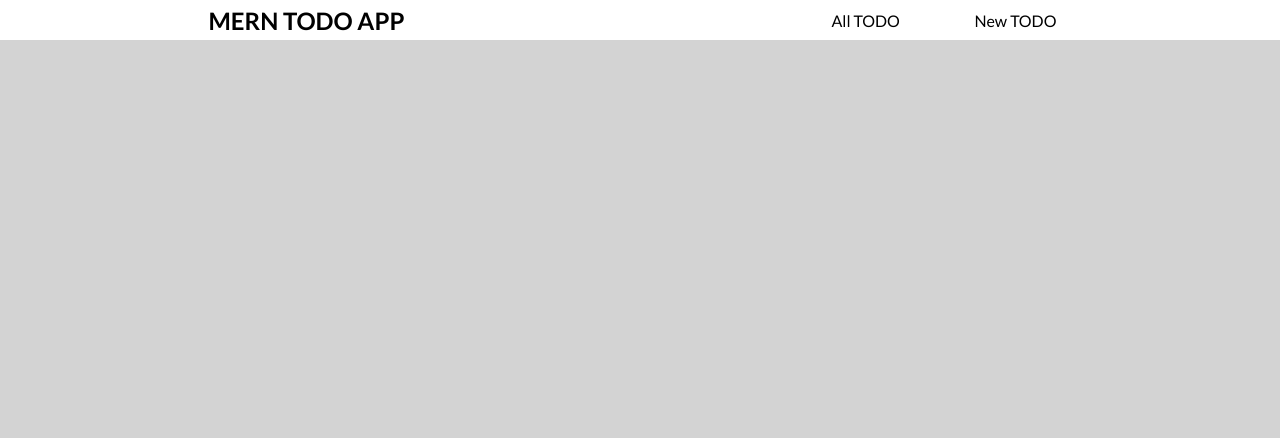
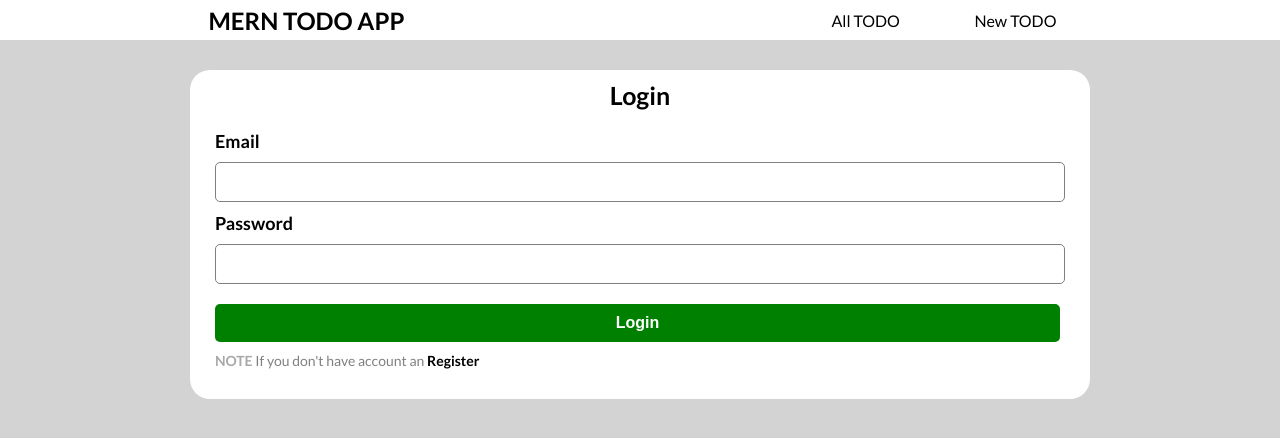
Before and after one commit to waleedrehman31/MERN-APPs, a React (Create React App) app in the folder TODO APP/client/: page /login in a window 1280 px wide. Shown: the top 438 px of the page. Built offline with nearby package versions, Linux system fonts and the light colour scheme.

Commit message:
:sparkles: Create Auth Pages (Register and Login) :sparkles:

```diff
--- a/TODO APP/client/src/App.js
+++ b/TODO APP/client/src/App.js
@@ -5,6 +5,8 @@ import Navbar from "./components/navbar/Navbar";
 import Home from "./components/home/Home";
 import Todos from "./components/todolist/Todos";
 import TodoForm from "./components/todoform/TodoForm";
+import Login from "./components/auth/login/Login";
+import Register from "./components/auth/register/Register";
 
 // Import default css
 import "./app.css";
@@ -17,6 +19,8 @@ function App() {
 				<Route exact path="/" element={<Home />} />
 				<Route path="/alltodo" element={<Todos />} />
 				<Route path="/newtodo" element={<TodoForm />} />
+				<Route path="/login" element={<Login />} />
+				<Route path="/register" element={<Register />} />
 			</Routes>
 		</div>
 	);
--- /dev/null
+++ b/TODO APP/client/src/components/auth/login/Login.jsx
@@ -0,0 +1,52 @@
+import React from "react";
+import { Link } from "react-router-dom";
+
+import "./login.css";
+
+function Login() {
+	return (
+		<div className="body-background container">
+			<div className="card container">
+				<div className="card-title">Login</div>
+				<form>
+					<label htmlFor="email">Email</label>
+					<input
+						type="email"
+						name="email"
+						id="email"
+						// value={value}
+						// onChange={handleChange}
+						required
+					/>
+					<label htmlFor="password">Password</label>
+					<input
+						type="password"
+						name="password"
+						id="password"
+						// value={value}
+						// onChange={handleChange}
+						required
+					/>
+					<input
+						className="login-button button"
+						type="submit"
+						name="submit"
+						id="submit"
+						value="Login"
+					/>
+				</form>
+				<p className="card-paragraph">
+					<span>NOTE</span> If you don't have account an
+					<span>
+						{" "}
+						<Link className="auth-link" to="/register">
+							Register
+						</Link>
+					</span>
+				</p>
+			</div>
+		</div>
+	);
+}
+
+export default Login;
--- /dev/null
+++ b/TODO APP/client/src/components/auth/login/login.css
@@ -0,0 +1,62 @@
+.container {
+	max-width: 1140px;
+	margin: 0 auto;
+	padding: 10px 25px;
+}
+
+.card {
+	margin-top: 20px;
+	background-color: white;
+	border-radius: 20px;
+}
+
+.card-title {
+	display: flex;
+	justify-content: center;
+	width: 100%;
+	font-weight: bold;
+	font-size: 25px;
+	margin-bottom: 20px;
+}
+
+form {
+	display: flex;
+	flex-direction: column;
+}
+
+form label {
+	font-size: 18px;
+	font-weight: bold;
+}
+
+form input {
+	padding: 10px;
+	font-size: 16px;
+	outline: none;
+	margin: 10px 0px;
+	border: 1px solid gray;
+	border-radius: 5px;
+}
+
+button {
+	padding: 5px 10px;
+	margin-right: 5px;
+	outline: none;
+	border: none;
+	cursor: pointer;
+	border-radius: 5px;
+	font-weight: bold;
+	font-size: 14px;
+}
+
+.login-button {
+	font-size: 16px;
+	padding: 10px 0px;
+	color: white;
+	background-color: green;
+}
+
+.login-button:hover {
+	background-color: lightgreen;
+	color: black;
+}
--- /dev/null
+++ b/TODO APP/client/src/components/auth/register/Register.jsx
@@ -0,0 +1,61 @@
+import React from "react";
+import { Link } from "react-router-dom";
+
+import "./register.css";
+
+function Register() {
+	return (
+		<div className="body-background container">
+			<div className="card container">
+				<div className="card-title">Register</div>
+				<form>
+					<label htmlFor="name">Name</label>
+					<input
+						type="text"
+						name="name"
+						id="name"
+						// value={value}
+						// onChange={handleChange}
+						required
+					/>
+					<label htmlFor="email">Email</label>
+					<input
+						type="email"
+						name="email"
+						id="email"
+						// value={value}
+						// onChange={handleChange}
+						required
+					/>
+					<label htmlFor="password">Password</label>
+					<input
+						type="password"
+						name="password"
+						id="password"
+						// value={value}
+						// onChange={handleChange}
+						required
+					/>
+					<input
+						className="register-button button"
+						type="submit"
+						name="submit"
+						id="submit"
+						value="Register"
+					/>
+				</form>
+				<p className="card-paragraph">
+					<span>NOTE</span> If you have account an
+					<span>
+						{" "}
+						<Link className="auth-link" to="/login">
+							Login
+						</Link>
+					</span>
+				</p>
+			</div>
+		</div>
+	);
+}
+
+export default Register;
--- /dev/null
+++ b/TODO APP/client/src/components/auth/register/register.css
@@ -0,0 +1,62 @@
+.container {
+	max-width: 1140px;
+	margin: 0 auto;
+	padding: 10px 25px;
+}
+
+.card {
+	margin-top: 20px;
+	background-color: white;
+	border-radius: 20px;
+}
+
+.card-title {
+	display: flex;
+	justify-content: center;
+	width: 100%;
+	font-weight: bold;
+	font-size: 25px;
+	margin-bottom: 20px;
+}
+
+form {
+	display: flex;
+	flex-direction: column;
+}
+
+form label {
+	font-size: 18px;
+	font-weight: bold;
+}
+
+form input {
+	padding: 10px;
+	font-size: 16px;
+	outline: none;
+	margin: 10px 0px;
+	border: 1px solid gray;
+	border-radius: 5px;
+}
+
+button {
+	padding: 5px 10px;
+	margin-right: 5px;
+	outline: none;
+	border: none;
+	cursor: pointer;
+	border-radius: 5px;
+	font-weight: bold;
+	font-size: 14px;
+}
+
+.register-button {
+	font-size: 16px;
+	padding: 10px 0px;
+	color: white;
+	background-color: green;
+}
+
+.register-button:hover {
+	background-color: lightgreen;
+	color: black;
+}
```
